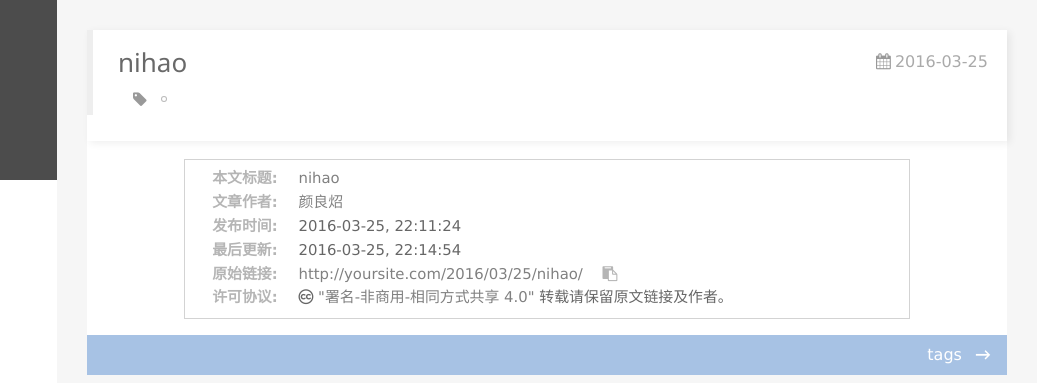
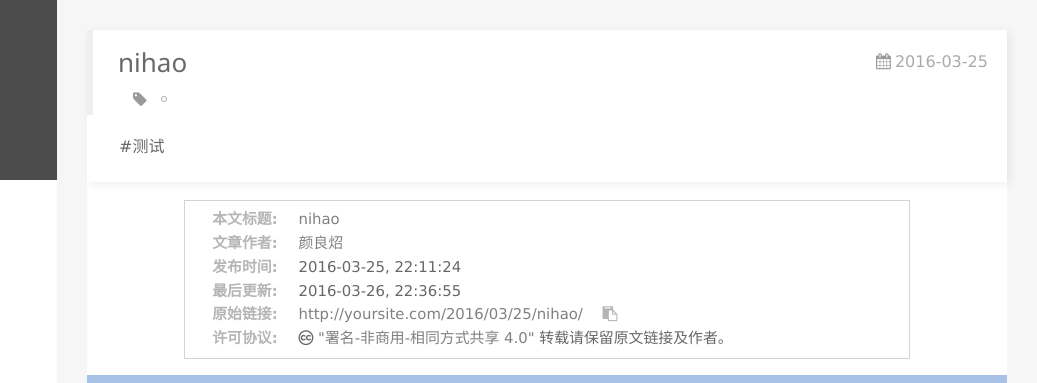
Before and after one commit to Yanlz/Yanlz.github.io, a plain HTML site: page 2016/03/25/nihao/index.html in a window 1280 px wide. Shown: the top 383 px of the page, 243-1280 px from the left. Drawn offline with nearby package versions, Linux system fonts and the light colour scheme; some packages are replaced by stand-ins of ours; a script that the page names is missing.

Commit message:
Site updated: 2016-03-26 22:38:35

```diff
--- a/2016/03/25/nihao/index.html
+++ b/2016/03/25/nihao/index.html
@@ -5,16 +5,16 @@
 
   <title>nihao | 颜良炤的博客</title>
   <meta name="viewport" content="width=device-width, initial-scale=1, maximum-scale=1">
-  <meta name="description">
+  <meta name="description" content="#测试">
 <meta property="og:type" content="article">
 <meta property="og:title" content="nihao">
 <meta property="og:url" content="http://yoursite.com/2016/03/25/nihao/index.html">
 <meta property="og:site_name" content="颜良炤的博客">
-<meta property="og:description">
-<meta property="og:updated_time" content="2016-03-25T14:14:54.000Z">
+<meta property="og:description" content="#测试">
+<meta property="og:updated_time" content="2016-03-26T14:36:55.000Z">
 <meta name="twitter:card" content="summary">
 <meta name="twitter:title" content="nihao">
-<meta name="twitter:description">
+<meta name="twitter:description" content="#测试">
 
     <link rel="alternative" href="/atom.xml" title="颜良炤的博客" type="application/atom+xml">
 
@@ -253,6 +253,7 @@
     <div class="article-entry" itemprop="articleBody">
 
 
+        <p>#测试</p>
 
 
     </div>
@@ -264,7 +265,7 @@
         <p><span>本文标题:</span><a href="/2016/03/25/nihao/">nihao</a></p>
         <p><span>文章作者:</span><a href="/" title="回到主页">颜良炤</a></p>
         <p><span>发布时间:</span>2016-03-25, 22:11:24</p>
-        <p><span>最后更新:</span>2016-03-25, 22:14:54</p>
+        <p><span>最后更新:</span>2016-03-26, 22:36:55</p>
         <p>
             <span>原始链接:</span><a class="post-url" href="/2016/03/25/nihao/" title="nihao">http://yoursite.com/2016/03/25/nihao/</a>
             <span class="copy-path" data-clipboard-text="原文: http://yoursite.com/2016/03/25/nihao/　　作者: 颜良炤" title="点击复制文章链接"><i class="fa fa-clipboard"></i></span>
```
Also changed, not shown: index.html (+1 -0 lines).
